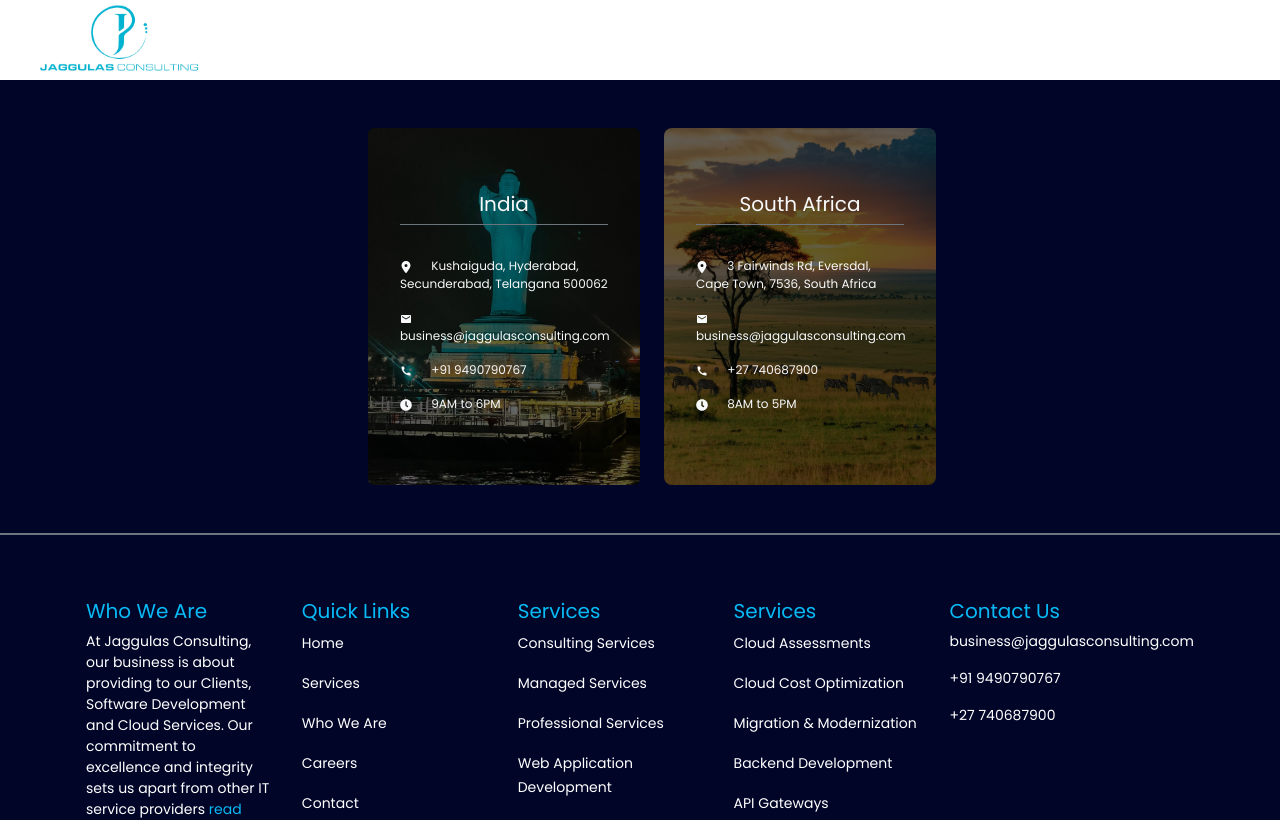
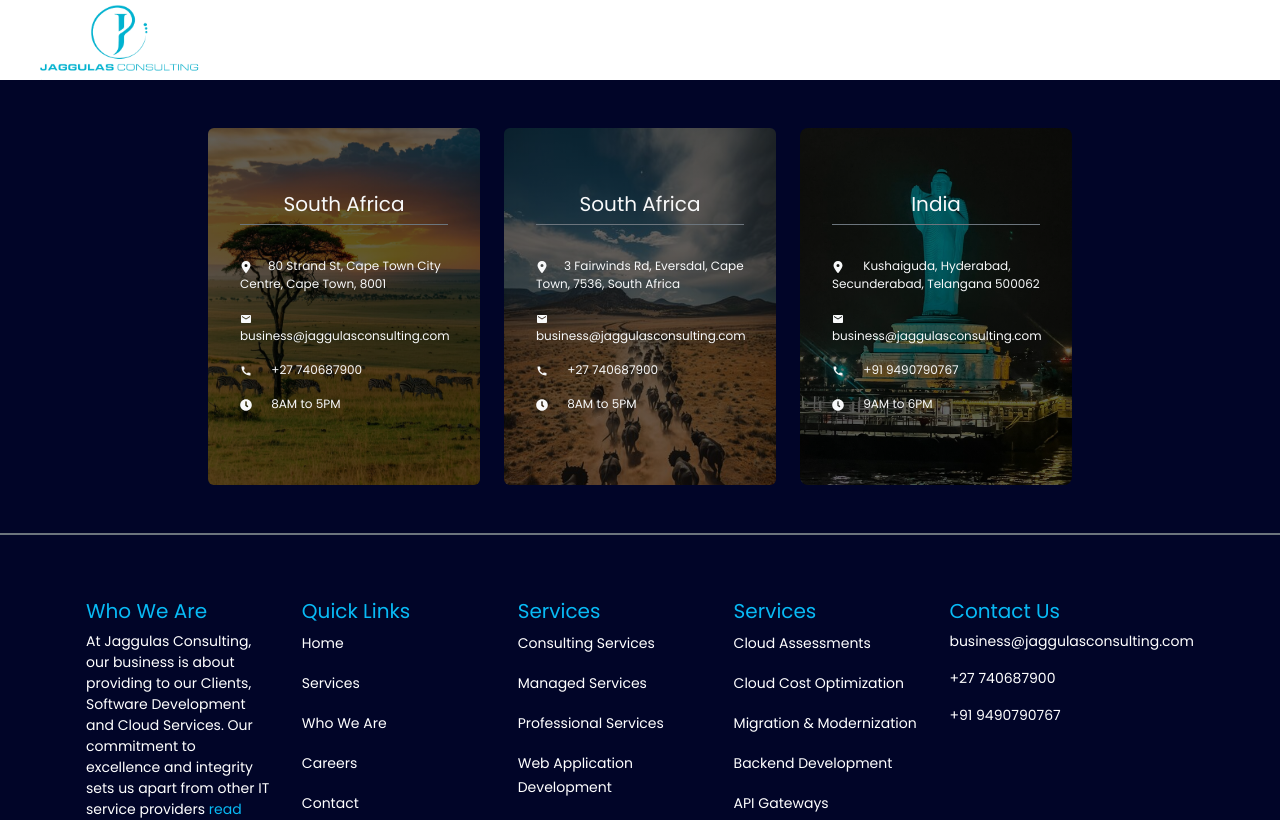
Before and after one commit to EfeBanks/jaggulas-consulting1, a React (Create React App) app: page /JCLocation in a window 1280 px wide. Shown: the top 820 px of the page. Built offline with nearby package versions, Linux system fonts and the light colour scheme.

Commit message:
More updates

```diff
--- a/src/App.css
+++ b/src/App.css
@@ -64,12 +64,10 @@
 }
 
 
-
-
 @keyframes text-movement{
 
   0%{
-      transform: translateY(50%);
+      transform: translateY(20%);
       opacity: 0;
   }
   100%{
@@ -78,7 +76,6 @@
   }
 
 }
-
 
 .caption2{
   width:100%;
@@ -278,13 +275,19 @@
 }
 
 .first-cont{
+  background: linear-gradient(rgba(0,0,0,0.6),rgba(0,0,0,0.6)),url("assets/images/sa.jpg");
+  background-size:cover;
+  transition:1s ease;
+
+}
+.second-cont{
   background: linear-gradient(rgba(0,0,0,0.6),rgba(0,0,0,0.6)),url("assets/images/india2.jpg");
   background-size:cover;
   transition:1s ease;
 
 }
-.second-cont{
-  background: linear-gradient(rgba(0,0,0,0.6),rgba(0,0,0,0.6)),url("assets/images/sa.jpg");
+.middle-cont{
+  background: linear-gradient(rgba(0,0,0,0.6),rgba(0,0,0,0.6)),url("assets/images/sa2.jpg");
   background-size:cover;
   transition:1s ease;
 
@@ -295,6 +298,10 @@
 }
 
 .second-cont:hover{
+  transform: scale(1.1);
+}
+
+.middle-cont:hover{
   transform: scale(1.1);
 }
 
@@ -434,6 +441,7 @@
   border-bottom:1px solid #cccccc;
   padding:10px;
   background:transparent;
+  color:#fff;
 
 
 }
--- a/src/components/Footer.jsx
+++ b/src/components/Footer.jsx
@@ -43,8 +43,9 @@
           <div className="col-sm px-sm-3 px-1">
           <h5 className='about-heading'>Contact Us</h5>
             <p className='small'> business@jaggulasconsulting.com</p>
+            <p className='small'>+27 740687900</p>
             <p className='small'>+91 9490790767</p>
-            <p className='small'>+27 740687900</p>
+
 
           </div>
         </div>
--- a/src/components/JCLocation.jsx
+++ b/src/components/JCLocation.jsx
@@ -9,22 +9,43 @@
     <div>
         <div className="location-section p-5 border-bottom border-secondary">
           <div className="row  mx-sm-5 mx-2 d-flex justify-content-center g-3 text-light">
-            <div className="col-lg-3 first-cont mx-4 py-5 rounded">
+            <div className="col-lg-3 first-cont py-5 rounded">
             <div className="p-3">
-                  <h5 className="text-center border-bottom border-secondary pb-2 mx-2">India</h5>
+                  <h5 className="text-center border-bottom border-secondary pb-2 mx-2">South Africa</h5>
                   <div className="cont-inner p-2">
                   <div className="address my-3">
-                    <span className='me-3'><FaLocationDot/></span> Kushaiguda, Hyderabad, Secunderabad, Telangana 500062
-                    </div>
+                    <span className='me-3'><FaLocationDot/></span>80 Strand St, Cape Town City Centre, Cape Town, 8001                 </div>
                     <div className="mail my-3">
-                      <span className=''><MdEmail/></span>  business@jaggulasconsulting.com
+                      <span className=''><MdEmail/></span> business@jaggulasconsulting.com
 
                     </div>
                     <div className="call my-3">
-                      <span className='me-3'><MdCall/></span> +91 9490790767
+                      <span className='me-3'><MdCall/></span> +27 740687900
                     </div>
                     <div className="time">
-                      <span className='me-3'><FaClock/></span>  9AM to 6PM
+                      <span className='me-3'><FaClock/></span> 8AM to 5PM
+                    </div>
+
+                  </div>
+
+              </div>
+            </div>
+
+            <div className="col-lg-3 middle-cont mx-4 py-5 rounded">
+            <div className="p-3">
+                  <h5 className="text-center border-bottom border-secondary pb-2 mx-2">South Africa</h5>
+                  <div className="cont-inner p-2">
+                  <div className="address my-3">
+                    <span className='me-3'><FaLocationDot/></span>3 Fairwinds Rd, Eversdal, Cape Town, 7536, South Africa                 </div>
+                    <div className="mail my-3">
+                      <span className=''><MdEmail/></span> business@jaggulasconsulting.com
+
+                    </div>
+                    <div className="call my-3">
+                      <span className='me-3'><MdCall/></span> +27 740687900
+                    </div>
+                    <div className="time">
+                      <span className='me-3'><FaClock/></span> 8AM to 5PM
                     </div>
 
                   </div>
@@ -34,21 +55,21 @@
 
             <div className="col-lg-3 second-cont py-5 rounded-3">
             <div className="p-3">
-                  <h5 className=" text-center border-bottom border-secondary pb-2 mx-2">South Africa</h5>
+                  <h5 className=" text-center border-bottom border-secondary pb-2 mx-2">India</h5>
                   <div className="cont-inner p-2 ">
                   <div className="address my-3">
-                    <span className='me-3'><FaLocationDot/></span> 3 Fairwinds Rd, Eversdal, Cape Town, 7536, South Africa
+                    <span className='me-3'><FaLocationDot/></span> Kushaiguda, Hyderabad, Secunderabad, Telangana 500062
                     </div>
                     <div className="mail my-3">
-                      <span><MdEmail/></span>  business@jaggulasconsulting.com
+                      <span><MdEmail/></span> business@jaggulasconsulting.com
 
                     </div>
                     <div className="call my-3">
-                      <span className='me-3'><MdCall/></span> +27 740687900
+                      <span className='me-3'><MdCall/></span> +91 9490790767
                     </div>
 
                     <div className="time">
-                      <span className='me-3'><FaClock/></span>  8AM to 5PM
+                      <span className='me-3'><FaClock/></span> 9AM to 6PM
                     </div>
 
                 </div>
--- a/src/pages/Careers.jsx
+++ b/src/pages/Careers.jsx
@@ -191,35 +191,35 @@
             <h5 className='pb-2 fw-bold'>Job Application</h5>
             <p className='small'>Share us your Resume and will reach out to you once we have available positions  if the opportunity suits your Role/Position </p>
 
-            <form id="contact-form" method="POST" className='small py-4'>
+            <form id="career-form" className='small py-4' action="https://formsubmit.co/admin@jaggulasconsulting.com" method="POST">
               <div className="row">
                 <div className='col-sm-6 py-2'>
-                  <input name= "fName" type="text" placeholder="First Name*"  className='input-full' required/>
+                  <input name= "firstName" type="text" placeholder="First Name*"  className='input-full' required/>
                 </div>
                 <div className="col-sm-6 py-2">
-                  <input name= "lName" type="text" placeholder="Last Name* " className='input-full' required />
+                  <input name= "lastName" type="text" placeholder="Last Name* " className='input-full' required />
                 </div>
 
 
               <div className='col-sm-6 py-2'>
                 <input name= "email" type="email" placeholder="Email*" className='input-full' required/>
               </div>
-              <div className='col-sm-6 py-2'> <input name= "Mobile No." type="text" placeholder='Organization*' className='input-full' required />
+              <div className='col-sm-6 py-2'> <input name= "mobileNo." type="text" placeholder='Phone number*' className='input-full' required />
               </div>
               </div>
 
               <div className='py-2'>
-                <input type="text" placeholder='Profile link' className='input-full' />
+                <input type="text" name='linkedinLink' placeholder='LinkedIn profile' className='input-full' />
               </div>
 
               <div className='py-2'>
-              <label htmlFor="">Upload your Cover letter*</label>
-                <input type="file" className='input-full' required/>
+              <label htmlFor="">Upload your Cover letter</label>
+                <input type="file" name='coverLetter' className='input-full' />
               </div>
 
               <div className='py-2'>
-                <label htmlFor="">Upload your CV*</label>
-                <input type="file" placeholder='Upload your CV*' className='input-full' required/>
+                <label htmlFor="">Upload your Resume/CV*</label>
+                <input type="file" name='CV' placeholder='Upload your Resume/CV*' className='input-full' required/>
               </div>
               <div>
               <button type="submit" className='know-more mt-3 py-2 px-3'>Submit</button>
--- a/src/pages/Contact.jsx
+++ b/src/pages/Contact.jsx
@@ -30,35 +30,35 @@
             <h5 className='pt-5 pb-2 fw-bold'>REQUEST FOR SERVICE</h5>
             <p className='small'>We have fostered growth and meaningful transformation in every industry and are eager to build on your trust. Share a bit more about yourself so we can get started!</p>
 
-            <form id="contact-form" method="POST" className='small py-4'>
+            <form id="contact-form" action="https://formsubmit.co/el/confirm/66ae3fe7592b15500a2c70b77c368bd3" method="POST" className='small py-4'>
               <div className="row">
                 <div className='col-sm-6 py-2'>
-                  <input name= "fName" type="text" placeholder="First Name*"  className='input-full' required/>
+                  <input name= "firstName" type="text" placeholder="First Name*"  className='input-full' required/>
                 </div>
                 <div className="col-sm-6 py-2">
-                  <input name= "lName" type="text" placeholder="Last Name* " className='input-full' required />
+                  <input name= "lastName" type="text" placeholder="Last Name* " className='input-full' required />
                 </div>
 
 
               <div className='col-sm-6 py-2'>
                 <input name= "email" type="email" placeholder="Email*" className='input-full' required/>
               </div>
-              <div className='col-sm-6 py-2'> <input name= "organization" type="text" placeholder='Organization*' className='input-full' required />
+              <div className='col-sm-6 py-2'> <input name= "organization" type="text" placeholder='Organization*' className='input-full' />
               </div>
               </div>
 
               <div className='py-2'>
-                <input type="text" placeholder='Region*' className='input-full' required/>
+                <input type="text" name='region' placeholder='Region*' className='input-full' required/>
               </div>
 
               <div className='py-2'>
-                <input type="text" placeholder='Industry*' className='input-full' required/>
+                <input type="text" name='industry' placeholder='Industry*' className='input-full' required/>
               </div>
-              <textarea name="message" rows="2" placeholder='How can we help you?**' required></textarea>
+              <textarea name="message" rows="2" placeholder='How can we help you?*' required></textarea>
               <div>
                 <div className='mt-3 mb-5'>
-                  <input type="checkbox" /> <span>I consent to the processing of my personal data entered above for Jaggulas consulting to contact me.</span> <br/>
-                  <input type="checkbox" /> <span>I would like to receive details about products, services and events from Jaggulas consulting.</span>
+                  <input type="checkbox" name='consent1'/> <span>I consent to the processing of my personal data entered above for Jaggulas consulting to contact me.</span> <br/>
+                  <input type="checkbox" name='consent2' /> <span>I would like to receive details about products, services and events from Jaggulas consulting.</span>
               </div>
               <button type="submit" className='know-more mt-3 py-2 px-3'>Submit</button>
               </div>
--- a/src/pages/Home.jsx
+++ b/src/pages/Home.jsx
@@ -66,27 +66,27 @@
             </div>
 
             <div className="row">
-            <div className="col-sm second-section-text">
+            <div className="col-sm second-section-text text">
 
               <div className='second-section-icon fs-1'> <FaAward /></div>
-              <h5 className='my-3'>High Quality Delivery</h5>
+              <h5 className='my-3 text-center'>High Quality Delivery</h5>
               <p>
                 We deliver to our clients high-quality software applications and products as well as cloud services by enhancing performance and efficiency while optimizing costs for both new and legacy systems.
 
               </p>
             </div>
-            <div className="col-sm second-section-text">
+            <div className="col-sm second-section-text text">
 
             <div className='second-section-icon fs-1'> <MdDisplaySettings /></div>
-              <h5 className='my-3'>Software Development</h5>
+              <h5 className='my-3 text-center'>Software Development</h5>
               <p>
                 At Jaggulas Consulting, we build custom software development services to create tailored, scalable, and efficient solutions for your business needs, enhancing performance and user experience.
 
               </p>
             </div>
-            <div className="col-sm second-section-text">
+            <div className="col-sm second-section-text text">
             <div className='second-section-icon fs-1'> <GrCloudSoftware /></div>
-              <h5 className='my-3'>Cloud Services</h5>
+              <h5 className='my-3 text-center'>Cloud Services</h5>
               <p>
               We provide comprehensive cloud services offering secure data storage, scalable infrastructure, and seamless collaboration tools to boost efficiency, flexibility, and business growth while ensuring high performance and reliability.
 
```
Also changed, not shown: src/assets/images/sa2.jpg (added).
